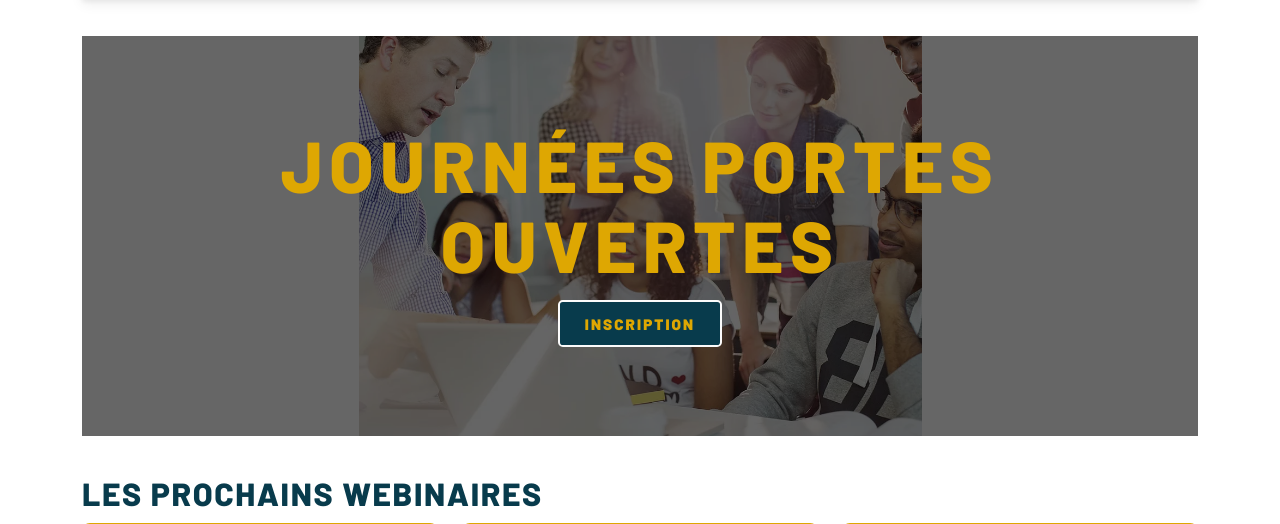
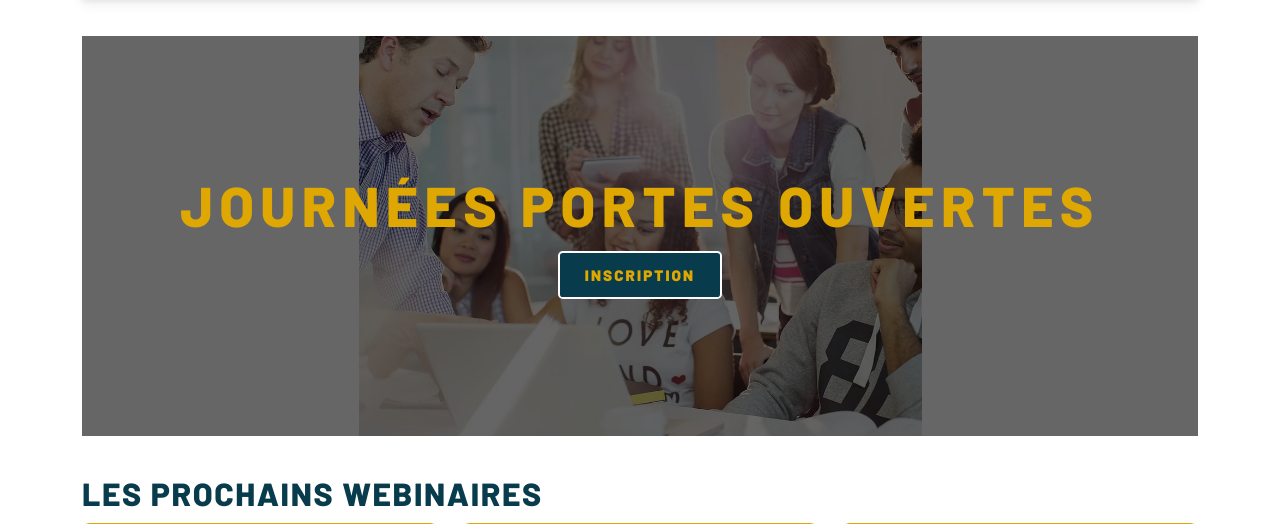
Before and after one commit to HelixFix/Webinaire, a PHP site: page /index.php in a window 1280 px wide. Shown: the part 85-609 px from the top of the page. Run offline with PHP 8.4, Linux system fonts and the light colour scheme; data comes from the database, SQL or seed files in the repository; some libraries are stand-ins or nearby versions.

Commit message:
:lipstick: Fix h1 size

```diff
--- a/style.css
+++ b/style.css
@@ -400,7 +400,7 @@ span>b {
 
 h1 {
   color: #dea702;
-  font-size: 4.5rem;
+  font-size: 3.5rem;
   letter-spacing: .4rem;
   margin-bottom: 3rem;
   line-height: 1.1;
```
